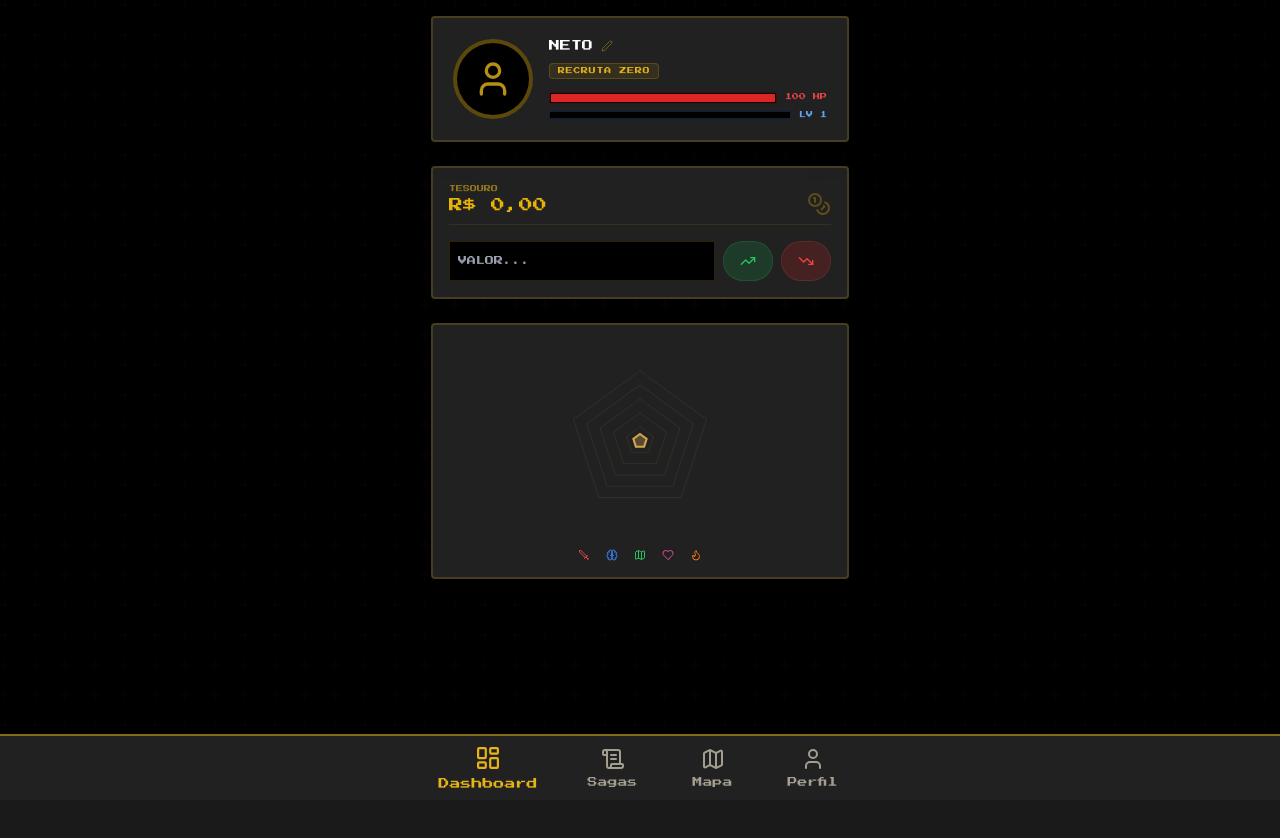
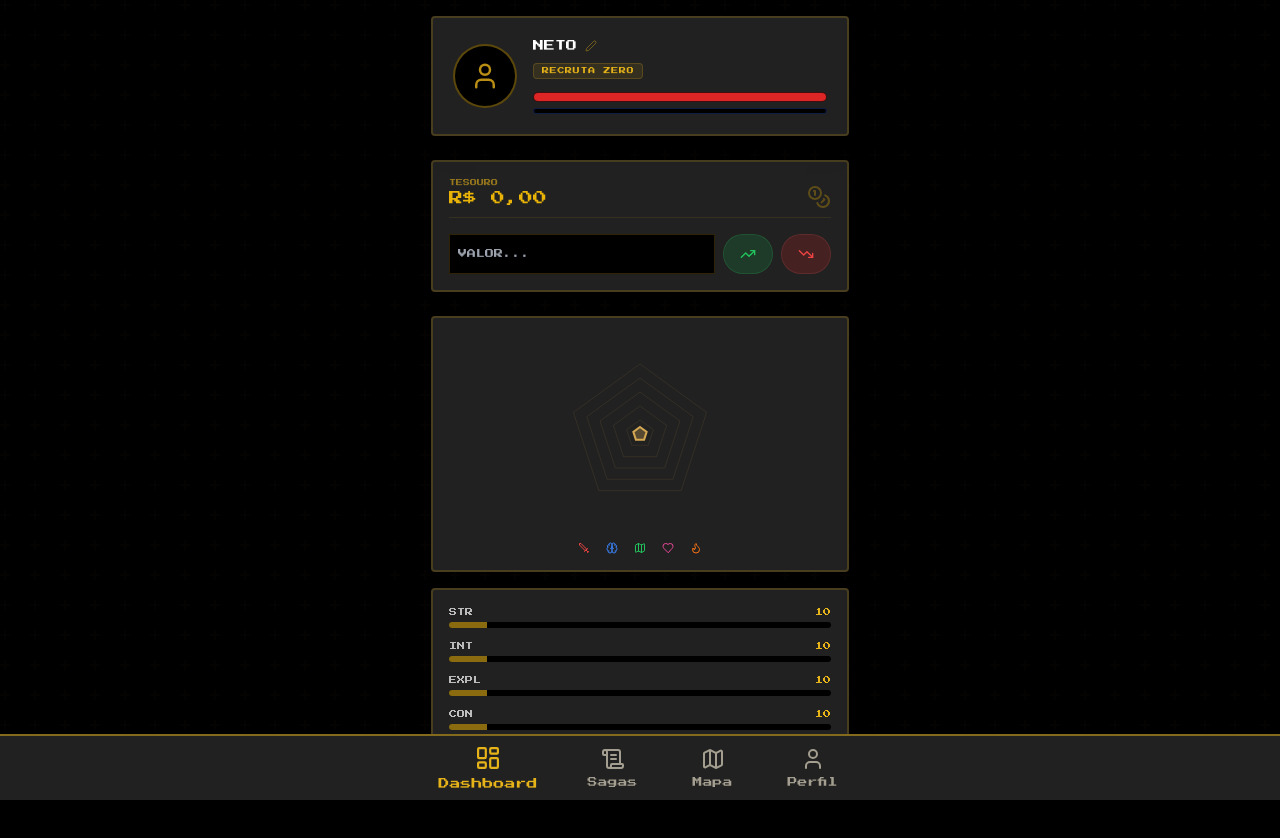
Before and after one commit to NetoPessoal-crypto/Life-RPG---Mestre-das-Sagas-MOCHA, a React (Vite) app: page / in a window 1280 px wide. Shown: the top 838 px of the page. Before the commit the page ends 800 px from the top, so only its background shows below. Built offline with nearby package versions, Linux system fonts and the light colour scheme.

Commit message:
Update DashboardPage.tsx

```diff
--- a/src/react-app/pages/DashboardPage.tsx
+++ b/src/react-app/pages/DashboardPage.tsx
@@ -13,14 +13,24 @@ export default function DashboardPage() {
   const hpPercent = (state.hp / state.maxHP) * 100;
   const xpPercent = (state.totalXP % 100);
 
-  // Lista simples apenas com os dados
-  const stats = [
-    { label: 'STR', val: state.attributes.STR, id: 0 },
-    { label: 'INT', val: state.attributes.INT, id: 1 },
-    { label: 'EXPL', val: state.attributes.EXPL, id: 2 },
-    { label: 'CON', val: state.attributes.CON, id: 3 },
-    { label: 'WIS', val: state.attributes.WIS, id: 4 },
+  // LISTA APENAS COM TEXTOS E NÚMEROS (Super seguro para o Build)
+  const statsData = [
+    { label: 'STR', val: state.attributes.STR, id: 0, color: 'text-red-500' },
+    { label: 'INT', val: state.attributes.INT, id: 1, color: 'text-blue-500' },
+    { label: 'EXPL', val: state.attributes.EXPL, id: 2, color: 'text-green-500' },
+    { label: 'CON', val: state.attributes.CON, id: 3, color: 'text-pink-500' },
+    { label: 'WIS', val: state.attributes.WIS, id: 4, color: 'text-orange-500' },
   ];
+
+  // Função para desenhar o ícone certo baseado no rótulo
+  const renderIcon = (label: string) => {
+    const size = 12;
+    if (label === 'STR') return <Sword size={size} />;
+    if (label === 'INT') return <Brain size={size} />;
+    if (label === 'EXPL') return <Map size={size} />;
+    if (label === 'CON') return <Heart size={size} />;
+    return <Flame size={size} />;
+  };
 
   const getCoordinates = (val: number, i: number) => {
     const angle = (Math.PI * 2 * i) / 5 - Math.PI / 2;
@@ -28,24 +38,26 @@ export default function DashboardPage() {
     return { x: 100 + distance * Math.cos(angle), y: 100 + distance * Math.sin(angle) };
   };
 
-  const radarPoints = stats.map((s, i) => {
+  const radarPoints = statsData.map((s, i) => {
     const c = getCoordinates(s.val, i);
     return `${c.x},${c.y}`;
   }).join(' ');
 
   return (
     <AppShell>
-      <div className="p-4 space-y-6 pb-24">
-        {/* PERFIL */}
+      <div className="p-4 space-y-6 pb-24 text-white">
+
+        {/* PERFIL (TOP) */}
         <div className="bg-card border-2 border-primary/20 rounded-lg p-5 flex gap-4 items-center shadow-xl relative overflow-hidden">
-          <div className="w-20 h-20 rounded-full border-4 border-primary/40 bg-black flex items-center justify-center">
-            <User size={40} className="text-primary opacity-80" />
+          <div className="w-16 h-16 rounded-full border-2 border-primary/40 bg-black flex items-center justify-center">
+            <User size={30} className="text-primary opacity-80" />
           </div>
+
           <div className="flex-1 space-y-2">
             <div className="flex items-center gap-2">
               {isEditingName ? (
                 <div className="flex gap-1 items-center bg-black border border-primary/30 p-1 rounded">
-                  <input value={newName} onChange={(e) => setNewName(e.target.value)} className="bg-transparent text-white font-pixel text-[10px] w-24 outline-none" />
+                  <input value={newName} onChange={(e) => setNewName(e.target.value)} className="bg-transparent text-white font-pixel text-[10px] w-20 outline-none" />
                   <button onClick={() => { updatePlayerName(newName); setIsEditingName(false); }} className="text-green-500"><Check size={14}/></button>
                 </div>
               ) : (
@@ -55,27 +67,23 @@ export default function DashboardPage() {
                 </div>
               )}
             </div>
+
             <div className="bg-primary/10 border border-primary/20 px-2 py-0.5 inline-block rounded">
               <p className="font-pixel text-primary text-[7px] uppercase tracking-widest">{getPlayerTitle(state.level)}</p>
             </div>
+
             <div className="space-y-1.5 pt-1">
-              <div className="flex items-center gap-2">
-                <div className="h-3 flex-1 bg-black border border-red-900/50 rounded-sm overflow-hidden p-[1px]">
-                  <div className="h-full bg-red-600" style={{ width: `${hpPercent}%` }} />
-                </div>
-                <span className="font-pixel text-[7px] text-red-500">{state.hp} HP</span>
+              <div className="h-2.5 w-full bg-black border border-red-900/50 rounded-full overflow-hidden">
+                <div className="h-full bg-red-600 transition-all duration-700" style={{ width: `${hpPercent}%` }} />
               </div>
-              <div className="flex items-center gap-2">
-                <div className="h-2 flex-1 bg-black border border-blue-900/50 rounded-sm overflow-hidden p-[1px]">
-                  <div className="h-full bg-blue-500" style={{ width: `${xpPercent}%` }} />
-                </div>
-                <span className="font-pixel text-[7px] text-blue-400">LV {state.level}</span>
+              <div className="h-1.5 w-full bg-black border border-blue-900/50 rounded-full overflow-hidden">
+                <div className="h-full bg-blue-500 transition-all duration-700" style={{ width: `${xpPercent}%` }} />
               </div>
             </div>
           </div>
         </div>
 
-        {/* GOLD */}
+        {/* GOLD (CAIXA) */}
         <div className="bg-card border-2 border-primary/20 rounded-lg p-4 space-y-4">
           <div className="flex justify-between items-end border-b border-primary/10 pb-2">
             <div><p className="font-pixel text-[7px] text-primary/60 uppercase">Tesouro</p><h3 className="font-pixel text-[14px] text-yellow-500">{state.attributes.GOLD.toLocaleString('pt-BR', { style: 'currency', currency: 'BRL' })}</h3></div>
@@ -88,22 +96,37 @@ export default function DashboardPage() {
           </div>
         </div>
 
-        {/* ATRIBUTOS */}
+        {/* ATRIBUTOS (TEIA + BARRAS) */}
         <div className="grid grid-cols-1 gap-4">
-          <div className="bg-card border-2 border-primary/20 rounded-lg p-4 flex flex-col items-center min-h-[220px]">
+          <div className="bg-card border-2 border-primary/20 rounded-lg p-4 flex flex-col items-center">
+            {/* GRÁFICO DE TEIA SVG */}
             <svg width="200" height="200" viewBox="0 0 200 200">
               {[0.2, 0.4, 0.6, 0.8, 1].map((tick) => (
-                <polygon key={tick} points={stats.map((_, i) => { const c = getCoordinates(100 * tick, i); return `${c.x},${c.y}`; }).join(' ')} fill="none" stroke="rgba(212,168,83,0.1)" strokeWidth="1" />
+                <polygon key={tick} points={statsData.map((_, i) => { const c = getCoordinates(100 * tick, i); return `${c.x},${c.y}`; }).join(' ')} fill="none" stroke="rgba(212,168,83,0.1)" strokeWidth="1" />
               ))}
               <polygon points={radarPoints} fill="rgba(212,168,83,0.3)" stroke="#d4a853" strokeWidth="2" />
             </svg>
+
+            {/* LEGENDA DE ÍCONES */}
             <div className="flex gap-4 mt-2">
-              <Sword size={12} className="text-red-500" />
-              <Brain size={12} className="text-blue-500" />
-              <Map size={12} className="text-green-500" />
-              <Heart size={12} className="text-pink-500" />
-              <Flame size={12} className="text-orange-500" />
+              {statsData.map(s => (
+                <div key={s.id} className={s.color}>{renderIcon(s.label)}</div>
+              ))}
             </div>
+          </div>
+
+          <div className="bg-card border-2 border-primary/20 rounded-lg p-4 space-y-3">
+            {statsData.map((s) => (
+              <div key={s.label} className="space-y-1">
+                <div className="flex justify-between items-center text-[8px] font-pixel">
+                  <span className="text-white/70">{s.label}</span>
+                  <span className="text-primary">{s.val}</span>
+                </div>
+                <div className="h-1.5 w-full bg-black rounded-full overflow-hidden">
+                  <div className="h-full bg-primary/60" style={{ width: `${Math.min(s.val, 100)}%` }} />
+                </div>
+              </div>
+            ))}
           </div>
         </div>
       </div>
```
